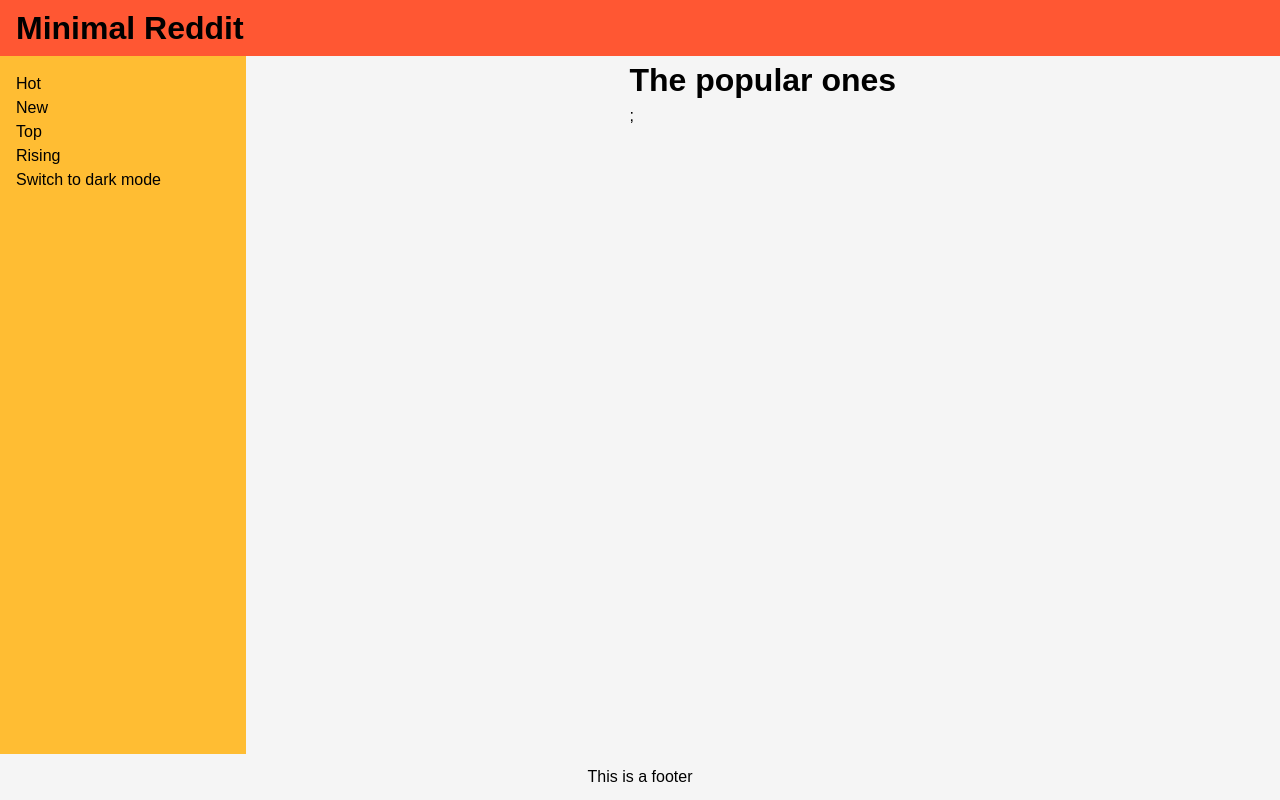
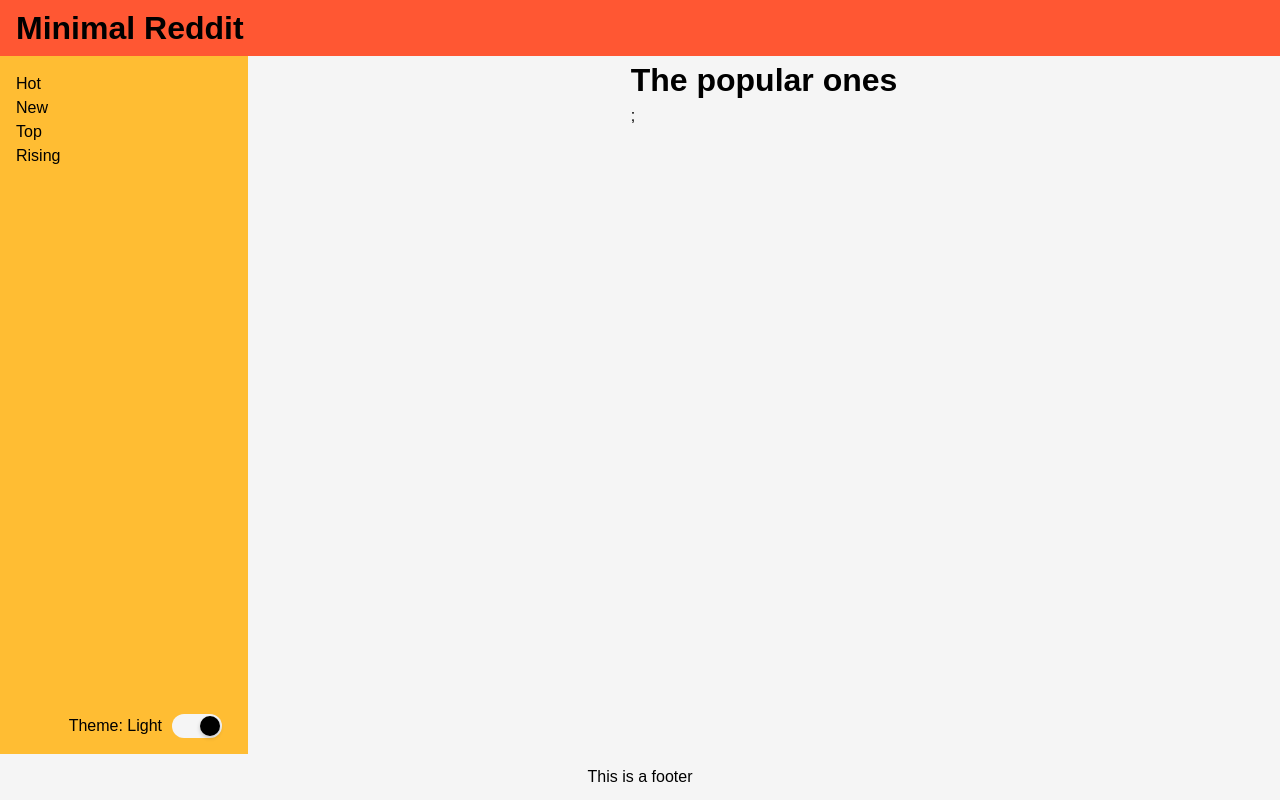
Before and after one commit to RaulAtWork/MinimalReddit, a React app: page / in a window 1280 px wide. Built offline with nearby package versions, Linux system fonts and the light colour scheme.

Commit message:
added theme switch button

```diff
--- a/src/components/ThemeToggle.js
+++ b/src/components/ThemeToggle.js
@@ -1,14 +1,20 @@
-import React, { useContext } from 'react';
-import { MODE_LIGHT, ThemeContext } from '../app/ThemeContext';
-
+import React, { useContext } from "react";
+import { MODE_LIGHT, ThemeContext } from "../app/ThemeContext";
+import SwitchButton from "./presentational/SwitchButton";
 
 function ThemeToggle() {
   const { mode, toggleTheme } = useContext(ThemeContext);
+  const boolValue = mode === MODE_LIGHT;
+  const themeLabel = mode === MODE_LIGHT ? "Theme: Light" : "Theme: Dark";
+  console.log({ boolValue });
 
   return (
-    <button onClick={toggleTheme}>
-      {mode === MODE_LIGHT ? 'Switch to dark mode' : 'Switch to light mode'}
-    </button>
+    <SwitchButton
+      className="theme-toggle"
+      value={boolValue}
+      handleClick={toggleTheme}
+      label={themeLabel}
+    />
   );
 }
 
--- /dev/null
+++ b/src/components/presentational/SwitchButton.js
@@ -0,0 +1,17 @@
+import React from "react";
+
+function SwitchButton({ value, handleClick, label, className }) {
+  return (
+    <div className={`switch-container ${className}`}>
+      {label}
+      <button
+        className={`switch ${value ? "on" : "off"}`}
+        onClick={handleClick}
+      >
+        <span className="switch-handle" />
+      </button>
+    </div>
+  );
+}
+
+export default SwitchButton;
--- a/src/styles/styles.css
+++ b/src/styles/styles.css
@@ -1,12 +1,58 @@
 @import "./variables.css";
 /*classes and local changes*/
 
-.container{
-    max-width: var(--max-width-container);
-    display: flex;
-    flex-direction: column;
+/*REUSABLE CLASSES*/
+.container {
+  max-width: var(--max-width-container);
+  display: flex;
+  flex-direction: column;
 }
 
-#sidebar{
-    padding: 16px 0px 0px 16px;
+/* adhoc SELECTORS*/
+#sidebar {
+  padding: 16px;
+  display: flex;
+  flex-direction: column;
 }
+.theme-toggle{
+  margin-top: auto;
+  margin-left: auto;
+}
+
+
+/*SWITCH CSS*/
+.switch-container {
+  display: flex;
+  align-items: center;
+}
+
+.switch {
+  position: relative;
+  display: inline-block;
+  width: 50px;
+  height: 24px;
+  background-color: var(--color-background);
+  border-radius: 17px;
+  margin: 0 10px;
+  cursor: pointer;
+}
+
+.switch-handle {
+  position: absolute;
+  top: 2px;
+  left: 2px;
+  width: 20px;
+  height: 20px;
+  background-color: var(--color-text);
+  border-radius: 50%;
+  box-shadow: 0 2px 4px rgba(0, 0, 0, 0.2);
+  transition: all 0.3s ease;
+}
+
+.switch.on .switch-handle {
+  transform: translateX(26px);
+}
+
+.switch.off .switch-handle {
+  transform: translateX(2px);
+}
```
